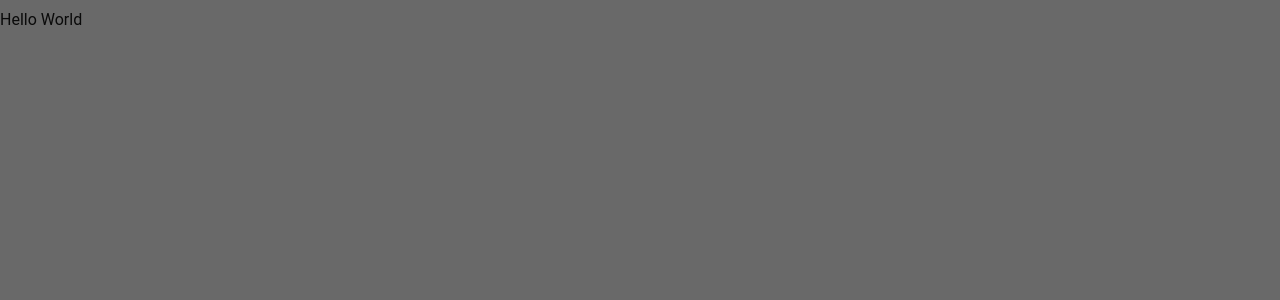
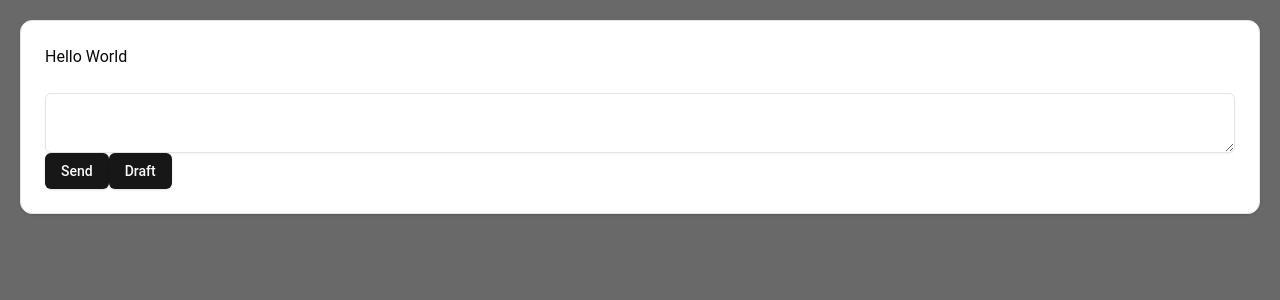
Before and after one commit to MiladANaeini/MyBlog, a Next.js app: page / in a window 1280 px wide. Shown: the top 300 px of the page. Built offline with nearby package versions, Linux system fonts and the light colour scheme.

Commit message:
feat: added Button, Card, and Textarea components from ShadCN using CLI

```diff
--- a/package.json
+++ b/package.json
@@ -9,6 +9,7 @@
     "lint": "next lint"
   },
   "dependencies": {
+    "@radix-ui/react-slot": "^1.1.1",
     "class-variance-authority": "^0.7.1",
     "clsx": "^2.1.1",
     "lucide-react": "^0.469.0",
--- a/src/app/globals.css
+++ b/src/app/globals.css
@@ -9,6 +9,7 @@
   font-style: normal;
   background-color: dimgray;
 }
+
 
 @layer base {
   :root {
--- a/src/app/page.tsx
+++ b/src/app/page.tsx
@@ -1,10 +1,24 @@
+import { Button } from "@/components/ui/button"
+import {
+  Card,
+  CardContent,
+  CardHeader,
+} from "@/components/ui/card"
+import { Textarea } from "@/components/ui/textarea"
 
 export default function Home() {
   return (
-   <>
-   <div className="py-2">
-    Hello World
+   <div className="p-5">
+    <Card>
+    <CardHeader>Hello World</CardHeader>
+      <CardContent>
+      <Textarea />
+
+   <Button>Send</Button>
+   <Button>Draft</Button>
+
+      </CardContent>
+   </Card>
    </div>
-   </>
   );
 }
--- /dev/null
+++ b/src/components/ui/button.tsx
@@ -0,0 +1,57 @@
+import * as React from "react"
+import { Slot } from "@radix-ui/react-slot"
+import { cva, type VariantProps } from "class-variance-authority"
+
+import { cn } from "@/lib/utils"
+
+const buttonVariants = cva(
+  "inline-flex items-center justify-center gap-2 whitespace-nowrap rounded-md text-sm font-medium transition-colors focus-visible:outline-none focus-visible:ring-1 focus-visible:ring-ring disabled:pointer-events-none disabled:opacity-50 [&_svg]:pointer-events-none [&_svg]:size-4 [&_svg]:shrink-0",
+  {
+    variants: {
+      variant: {
+        default:
+          "bg-primary text-primary-foreground shadow hover:bg-primary/90",
+        destructive:
+          "bg-destructive text-destructive-foreground shadow-sm hover:bg-destructive/90",
+        outline:
+          "border border-input bg-background shadow-sm hover:bg-accent hover:text-accent-foreground",
+        secondary:
+          "bg-secondary text-secondary-foreground shadow-sm hover:bg-secondary/80",
+        ghost: "hover:bg-accent hover:text-accent-foreground",
+        link: "text-primary underline-offset-4 hover:underline",
+      },
+      size: {
+        default: "h-9 px-4 py-2",
+        sm: "h-8 rounded-md px-3 text-xs",
+        lg: "h-10 rounded-md px-8",
+        icon: "h-9 w-9",
+      },
+    },
+    defaultVariants: {
+      variant: "default",
+      size: "default",
+    },
+  }
+)
+
+export interface ButtonProps
+  extends React.ButtonHTMLAttributes<HTMLButtonElement>,
+    VariantProps<typeof buttonVariants> {
+  asChild?: boolean
+}
+
+const Button = React.forwardRef<HTMLButtonElement, ButtonProps>(
+  ({ className, variant, size, asChild = false, ...props }, ref) => {
+    const Comp = asChild ? Slot : "button"
+    return (
+      <Comp
+        className={cn(buttonVariants({ variant, size, className }))}
+        ref={ref}
+        {...props}
+      />
+    )
+  }
+)
+Button.displayName = "Button"
+
+export { Button, buttonVariants }
--- /dev/null
+++ b/src/components/ui/card.tsx
@@ -0,0 +1,76 @@
+import * as React from "react"
+
+import { cn } from "@/lib/utils"
+
+const Card = React.forwardRef<
+  HTMLDivElement,
+  React.HTMLAttributes<HTMLDivElement>
+>(({ className, ...props }, ref) => (
+  <div
+    ref={ref}
+    className={cn(
+      "rounded-xl border bg-card text-card-foreground shadow",
+      className
+    )}
+    {...props}
+  />
+))
+Card.displayName = "Card"
+
+const CardHeader = React.forwardRef<
+  HTMLDivElement,
+  React.HTMLAttributes<HTMLDivElement>
+>(({ className, ...props }, ref) => (
+  <div
+    ref={ref}
+    className={cn("flex flex-col space-y-1.5 p-6", className)}
+    {...props}
+  />
+))
+CardHeader.displayName = "CardHeader"
+
+const CardTitle = React.forwardRef<
+  HTMLDivElement,
+  React.HTMLAttributes<HTMLDivElement>
+>(({ className, ...props }, ref) => (
+  <div
+    ref={ref}
+    className={cn("font-semibold leading-none tracking-tight", className)}
+    {...props}
+  />
+))
+CardTitle.displayName = "CardTitle"
+
+const CardDescription = React.forwardRef<
+  HTMLDivElement,
+  React.HTMLAttributes<HTMLDivElement>
+>(({ className, ...props }, ref) => (
+  <div
+    ref={ref}
+    className={cn("text-sm text-muted-foreground", className)}
+    {...props}
+  />
+))
+CardDescription.displayName = "CardDescription"
+
+const CardContent = React.forwardRef<
+  HTMLDivElement,
+  React.HTMLAttributes<HTMLDivElement>
+>(({ className, ...props }, ref) => (
+  <div ref={ref} className={cn("p-6 pt-0", className)} {...props} />
+))
+CardContent.displayName = "CardContent"
+
+const CardFooter = React.forwardRef<
+  HTMLDivElement,
+  React.HTMLAttributes<HTMLDivElement>
+>(({ className, ...props }, ref) => (
+  <div
+    ref={ref}
+    className={cn("flex items-center p-6 pt-0", className)}
+    {...props}
+  />
+))
+CardFooter.displayName = "CardFooter"
+
+export { Card, CardHeader, CardFooter, CardTitle, CardDescription, CardContent }
--- /dev/null
+++ b/src/components/ui/textarea.tsx
@@ -0,0 +1,22 @@
+import * as React from "react"
+
+import { cn } from "@/lib/utils"
+
+const Textarea = React.forwardRef<
+  HTMLTextAreaElement,
+  React.ComponentProps<"textarea">
+>(({ className, ...props }, ref) => {
+  return (
+    <textarea
+      className={cn(
+        "flex min-h-[60px] w-full rounded-md border border-input bg-transparent px-3 py-2 text-base shadow-sm placeholder:text-muted-foreground focus-visible:outline-none focus-visible:ring-1 focus-visible:ring-ring disabled:cursor-not-allowed disabled:opacity-50 md:text-sm",
+        className
+      )}
+      ref={ref}
+      {...props}
+    />
+  )
+})
+Textarea.displayName = "Textarea"
+
+export { Textarea }
```
Also changed, not shown: 1 other file (tests, documents, lock files or other folders).
